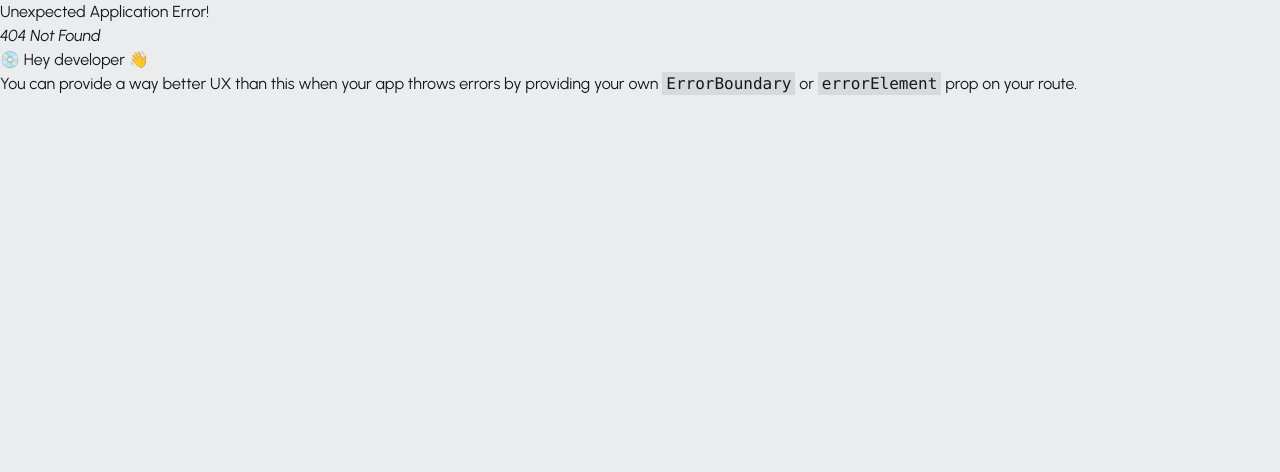
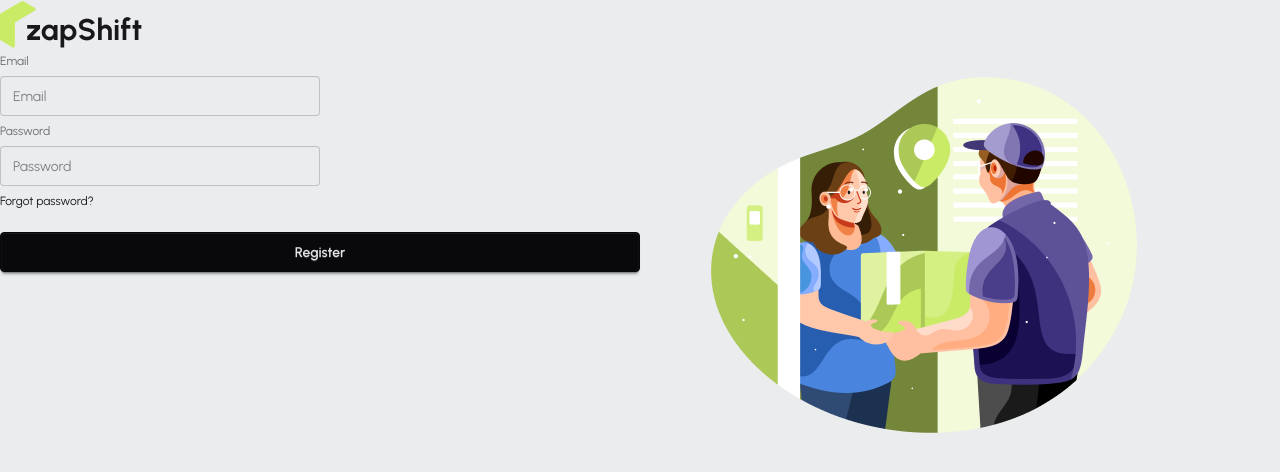
Before and after one commit to mehedi12345678910/Zap-Shift-Client, a React (Vite) app: page /register in a window 1280 px wide. Before the commit this address had no page. Shown: the top 472 px of the page. Built offline with nearby package versions, Linux system fonts and the light colour scheme.

Commit message:
added new

```diff
--- a/package.json
+++ b/package.json
@@ -14,6 +14,7 @@
     "leaflet": "^1.9.4",
     "react": "^19.2.0",
     "react-dom": "^19.2.0",
+    "react-hook-form": "^7.66.0",
     "react-icons": "^5.5.0",
     "react-leaflet": "^5.0.0-rc.2",
     "react-responsive-carousel": "^3.2.23",
--- a/src/components/Logo/Logo.jsx
+++ b/src/components/Logo/Logo.jsx
@@ -1,13 +1,15 @@
-import React from 'react'
-import logo from '../../assets/logo.png'
+import React from "react";
+import logo from "../../assets/logo.png";
+import { Link } from "react-router";
 const Logo = () => {
   return (
-    <div className='flex items-end'>
+  <Link to='/'>
+      <div className="flex items-end">
+      <img src={logo} alt="" />
+      <h3 className="text-3xl font-bold -ms-2.5">zapShift</h3>
+    </div>
+  </Link>
+  );
+};
 
-        <img src={logo} alt="" />
-        <h3 className="text-3xl font-bold -ms-2.5">zapShift</h3>
-    </div>
-  )
-}
-
-export default Logo
+export default Logo;
--- /dev/null
+++ b/src/layouts/AuthLayout.jsx
@@ -0,0 +1,21 @@
+import React from 'react'
+import Logo from '../components/Logo/Logo'
+import { Outlet } from 'react-router'
+import authImage from '../assets/authImage.png'
+const AuthLayout = () => {
+  return (
+    <div className='max-w-7xl mx-auto'>
+        <Logo></Logo>
+        <div className='flex'>
+            <div className='flex-1'>
+                <Outlet></Outlet>
+            </div>
+            <div className='flex-1'>
+                <img src={authImage} alt="" />
+            </div>
+        </div>
+    </div>
+  )
+}
+
+export default AuthLayout
--- /dev/null
+++ b/src/pages/Auth/Login/Login.jsx
@@ -0,0 +1,9 @@
+import React from 'react'
+
+const Login = () => {
+  return (
+    <div>Login</div>
+  )
+}
+
+export default Login
--- /dev/null
+++ b/src/pages/Auth/Register/Register.jsx
@@ -0,0 +1,62 @@
+import React from "react";
+import { useForm } from "react-hook-form";
+// use react-hook-form
+const Register = () => {
+  const {
+    register,
+    handleSubmit,
+    formState: { errors },
+  } = useForm();
+
+  const handleRegistration = (data) => {
+    console.log("after register", data);
+  };
+  return (
+    <div>
+      <form onSubmit={handleSubmit(handleRegistration)}>
+        <fieldset className="fieldset">
+          <label className="label">Email</label>
+          <input
+            type="email"
+            {...register("email", { required: true })}
+            className="input"
+            placeholder="Email"
+          />
+          {errors.email?.type === "required" && (
+            <p className="text-red-600">Email is required</p>
+          )}
+          {/* password */}
+          <label className="label">Password</label>
+          <input
+            type="password"
+            {...register("password", {
+              required: true,
+              minLength: 6,
+              pattern:
+                /^(?=.*[a-z])(?=.*[A-Z])(?=.*\d)(?=.*[@$!%*?&])[A-Za-z\d@$!%*?&]{8,}$/,
+            })}
+            className="input"
+            placeholder="Password"
+          />
+          {errors.password?.type === "required" && (
+            <p className="text-red-500">Password is required.</p>
+          )}
+          {errors.password?.type === "minLength" && (
+            <p className="text-red-500">
+              Password must be 6 characters or longer.
+            </p>
+          )}
+          {
+            errors.password?.type==='pattern'&& <p className="text-red-500">Password must have ata least one uppercase , at least one lowercase ,at least one number ,and at least one special characters</p>
+          }
+          <div>
+            <a className="link link-hover">Forgot password?</a>
+          </div>
+          <button className="btn btn-neutral mt-4">Register</button>
+        </fieldset>
+      </form>
+    </div>
+  );
+};
+
+export default Register;
--- a/src/routes/router.jsx
+++ b/src/routes/router.jsx
@@ -2,6 +2,9 @@ import { createBrowserRouter } from "react-router";
 import RootLayout from "../layouts/RootLayout";
 import Home from "../pages/Home/Home/Home";
 import Coverage from "../pages/Coverage/Coverage";
+import AuthLayout from "../layouts/AuthLayout";
+import Login from "../pages/Auth/Login/Login";
+import Register from "../pages/Auth/Register/Register";
 
 export const router = createBrowserRouter([
   {
@@ -15,7 +18,21 @@ export const router = createBrowserRouter([
       {
         path: "coverage",
         Component: Coverage,
-        loader:()=>fetch('/serviceCenters.json').then(res=>res.json())
+        loader: () => fetch("/serviceCenters.json").then((res) => res.json()),
+      },
+    ],
+  },
+  {
+    path: "/",
+    Component: AuthLayout,
+    children: [
+      {
+        path: "login",
+        Component:Login
+      },
+      {
+        path: "register",
+        Component:Register
       },
     ],
   },
```
Also changed, not shown: 2 other files (tests, documents, lock files or other folders).
